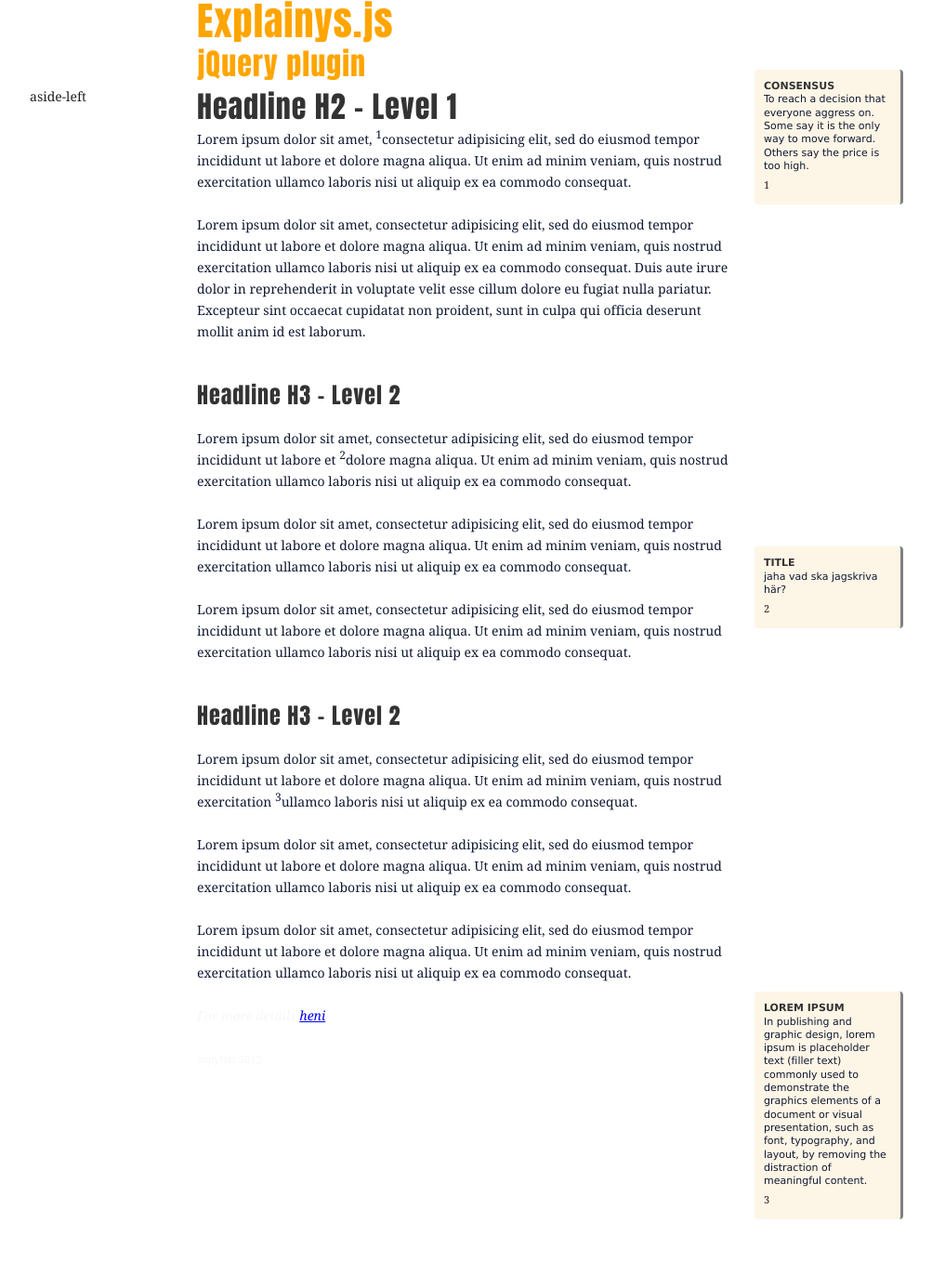
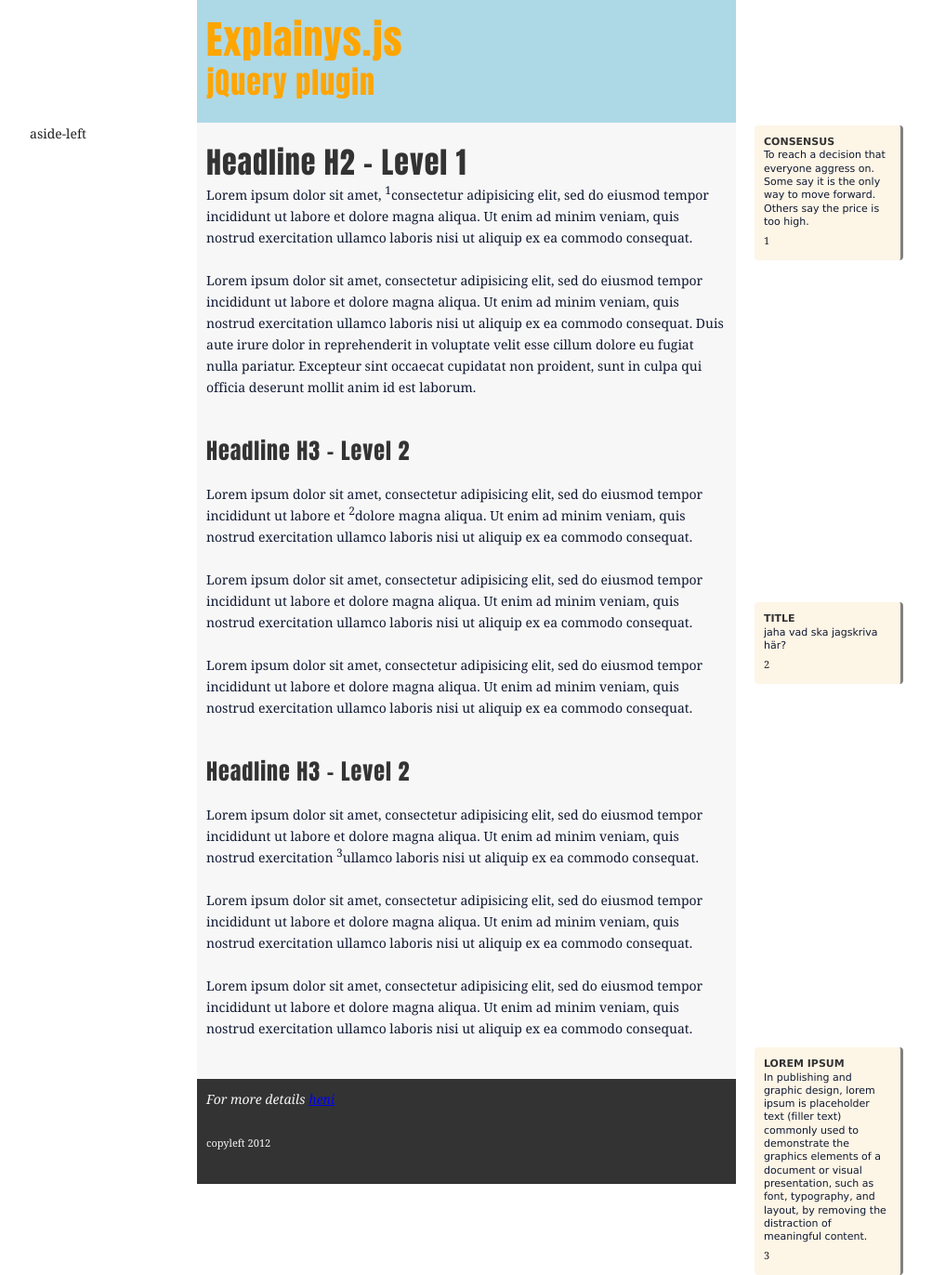
Before and after one commit to henriklundgren/explainys.js, a plain HTML site: page index.html in a window 1280 px wide. Shown: the whole page at 93% size, without its empty margins (138-1141 px from the left). Before the commit the page ends 1312 px from the top, so only its background shows below. Drawn offline with Linux system fonts and the light colour scheme.

```diff
--- a/css/style.css
+++ b/css/style.css
@@ -365,7 +365,7 @@
   border: thin solid;
 }*/
 
-#header > header { background: lightblue; padding: 20px 10px; }
-#main > article { background: #f7f7f7; padding: 20px 10px;}
+#header header { background: lightblue; padding: 20px 10px; }
+#main article { background: #f7f7f7; padding: 20px 10px;}
 #sidecontent { }
-#footer > footer { background: #333; padding: 10px; }
+#footer footer { background: #333; padding: 10px; }
```
